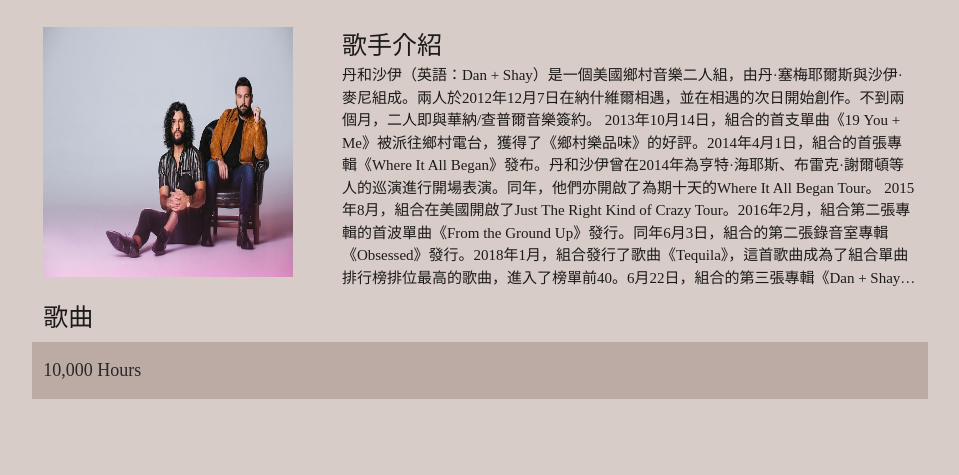
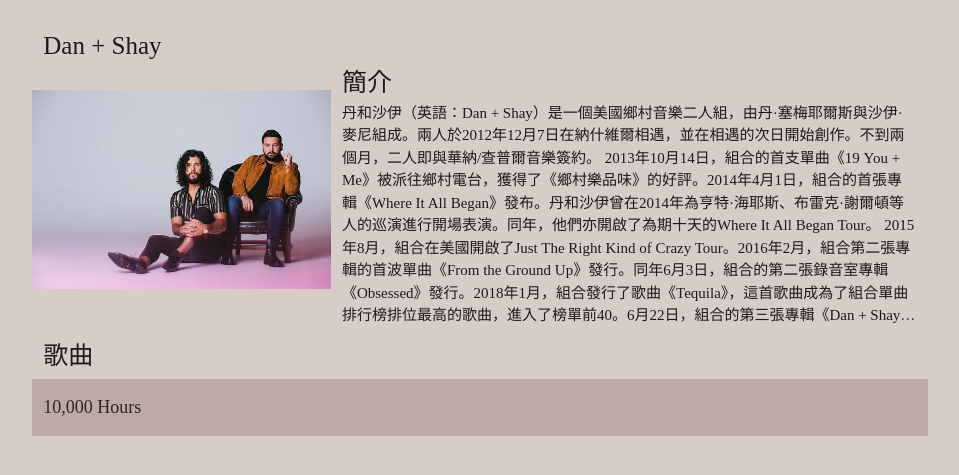
Before and after one commit to we-are-group-10/MusicProject, a Django app: page /artistpage/1 in a window 1280 px wide. Shown: the top 475 px of the page, without its empty margins (160-1119 px from the left). Run offline with Django 3.2, Linux system fonts and the light colour scheme; data comes from the database, SQL or seed files in the repository.

Commit message:
artistpage.css

```diff
--- a/static/stylesheets/artistpage.css
+++ b/static/stylesheets/artistpage.css
@@ -1,11 +1,26 @@
 #btn-box{
     margin-top: 3%;
 }
-#singerPhoto{
+.title_pic{
+    font-family: '微軟正黑體';
+    font-size: 25px;
+}
+.singerPhoto{
     height: 250px;
     width: 250px;
+    position: relative;
+}
+img{
+    max-height: 100%;
     max-width: 100%;
-    margin-bottom: 10px;
+    width: auto;
+    height: auto;
+    position: absolute;
+    top: 0;
+    bottom: 0;
+    left: 0;
+    right: 0;
+    margin: auto;
 }
 #singerIntro{
     font-family : '微軟正黑體';
--- a/templates/artistpage.html
+++ b/templates/artistpage.html
@@ -18,12 +18,15 @@
   <div class="container">
     <div id="btn-box" class="row">
       <!-- 寫該row裡的column -->
-      <div class="col s12 m4 l4">
-        <img id="singerPhoto" src="/media/{{artist.picture}}" alt="Image" border="0">
+      <div class="col s12 m12 l12">
+        <span class="title_pic">Dan + Shay</span>
+      </div>
+      <div class="singerPhoto col s12 m4 l4">
+        <img src="/media/{{artist.picture}}" alt="Image" border="0">
       </div>
       <!-- 歌手介紹 -->
       <div id="singerIntro" class="col s12 m8 l8">
-        <span class="title_intro">歌手介紹</span>
+        <span class="title_intro">簡介</span>
         <div class="ellipsis">
           {{artist.introduce}}
         </div>
```
